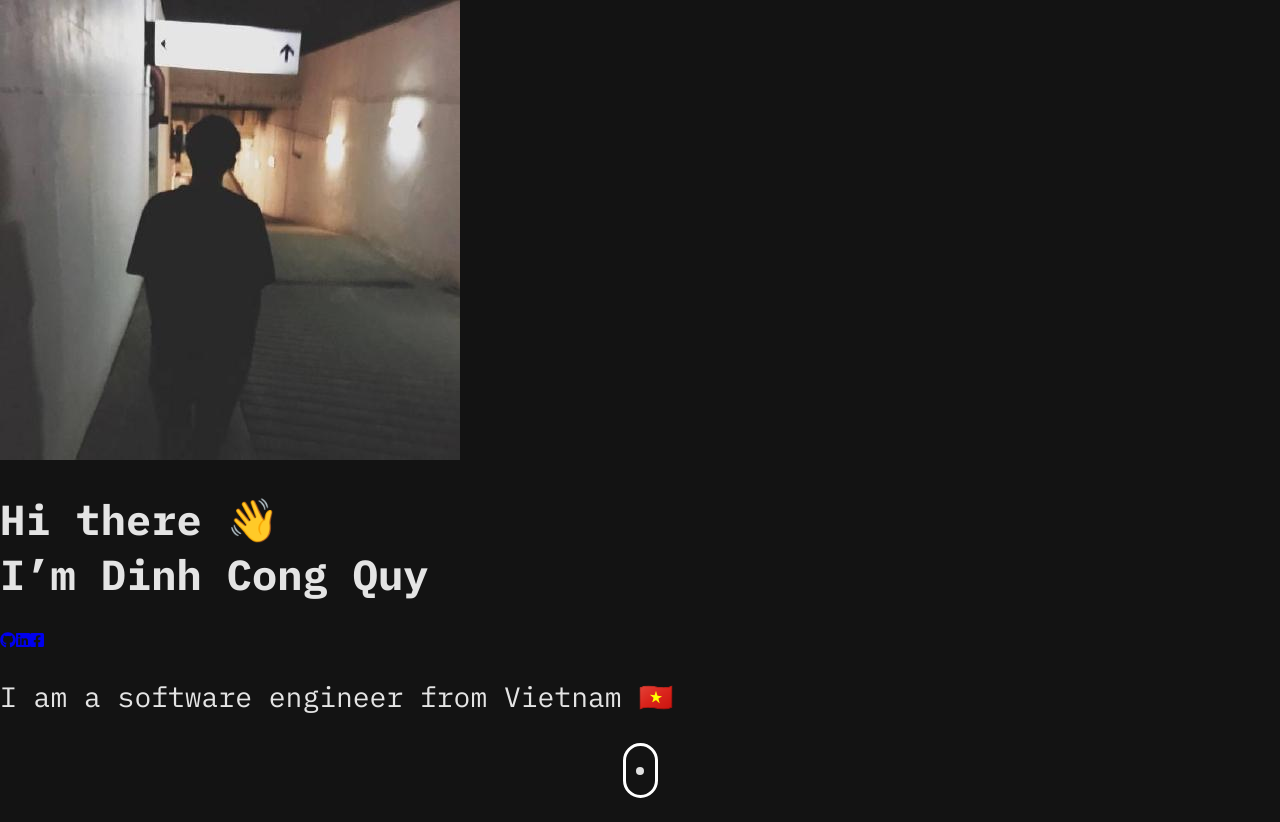
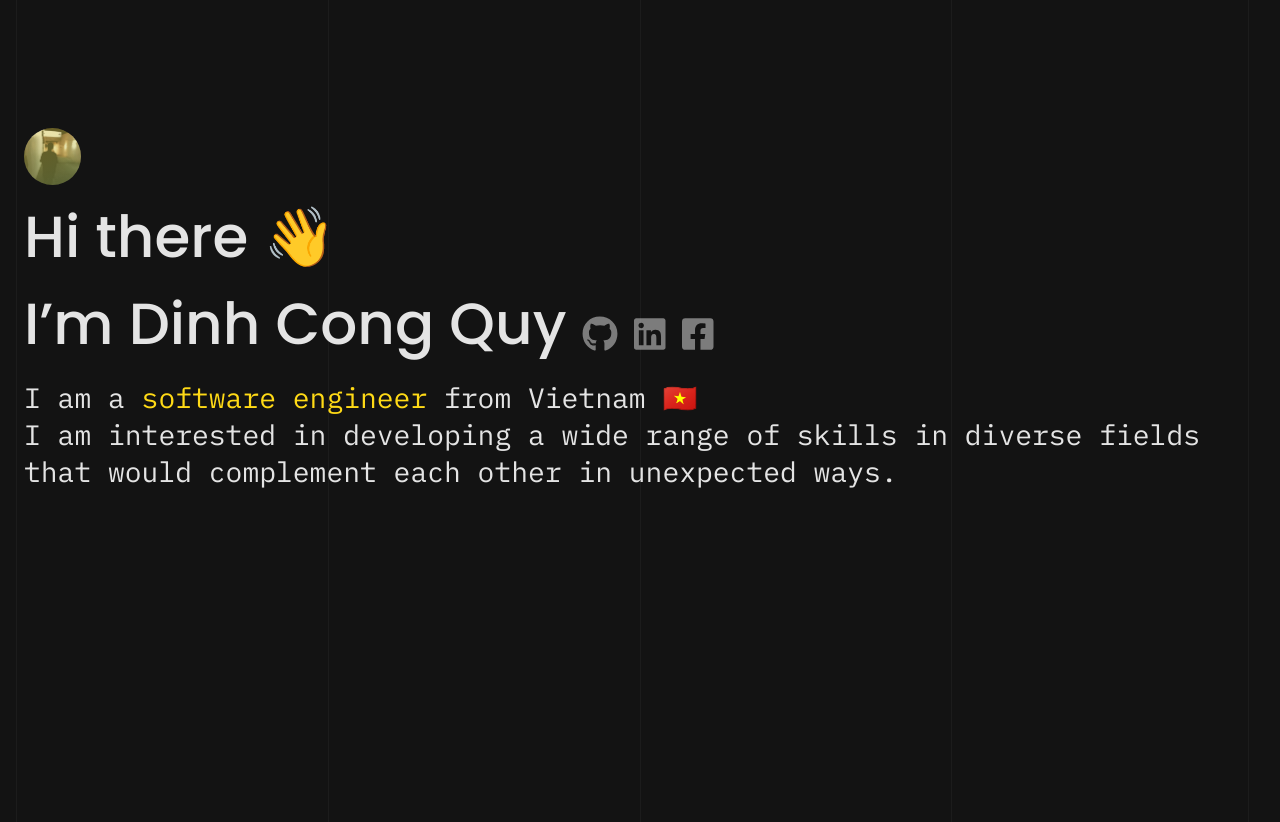
Before and after one commit to quyctd/quyctd.github.io, a React (Create React App) app: page / in a window 1280 px wide. Built offline with nearby package versions, Linux system fonts and the light colour scheme.

Commit message:
A lot of changes

```diff
--- a/src/components/homepage.jsx
+++ b/src/components/homepage.jsx
@@ -1,21 +1,52 @@
+/* eslint-disable prettier/prettier */
 import React from "react";
 import { FontAwesomeIcon } from "@fortawesome/react-fontawesome";
 
-import ScrollButton from "./scrollButton";
 import styles from "./index.module.scss";
 
 const Homepage = () => {
   return (
     <div className={styles.appHoly}>
-      <div className={styles.main}>
-        <img src="/my.jpeg" alt="quyctd" className={styles.avatar} />
-        <h1 className={styles.heading}>
+      <div className={styles.appMain}>
+        <div className={styles.layoutContainer}>
+          <div
+            className={styles.layoutContainerStrip}
+            style={{ gridColumnStart: 1, transform: "translateX(-8px)" }}
+          />
+          <div
+            className={styles.layoutContainerStrip}
+            style={{ gridColumnStart: 4, transform: "translateX(-8px)" }}
+          />
+          <div
+            className={styles.layoutContainerStrip}
+            style={{ gridColumnStart: 7, transform: "translateX(-8px)" }}
+          />
+          <div
+            className={styles.layoutContainerStrip}
+            style={{ gridColumnStart: 10, transform: "translateX(-8px)" }}
+          />
+          <div
+            className={styles.layoutContainerStrip}
+            style={{ gridColumnStart: 13, transform: "translateX(-8px)" }}
+          />
+          <div className={styles.homeHero}>
+            <div>
+              <div className={styles.heroImg}>
+                <img src="/my.jpeg" alt="quyctd" />
+                <div />
+              </div>
+              <div className={styles.heroHeading}>
+                <h1 className={styles.typo}>
                   Hi there 👋
                   <br />
                   I’m Dinh Cong Quy
                 </h1>
-        <div className={styles.socialIcons}>
-          <a href="https://github.com/quyctd" target="_blank" rel="noreferrer">
+                <h1 className={styles.socialIcons}>
+                  <a
+                    href="https://github.com/quyctd"
+                    target="_blank"
+                    rel="noreferrer"
+                  >
                     <FontAwesomeIcon icon={["fab", "github"]} />
                   </a>
                   <a
@@ -32,17 +63,23 @@ const Homepage = () => {
                   >
                     <FontAwesomeIcon icon={["fab", "facebook-square"]} />
                   </a>
+                </h1>
               </div>
-        <p>I am a software engineer from Vietnam 🇻🇳</p>
-        <ScrollButton />
-        {/* <p>
-            I am interested in developing a wide range of skills in diverse
-            fields that would complement each other in unexpected ways. So I
-            engrained this idea to my lifestyle, and created a goal of learning
-            one new thing in depth every trimester.
-          </p> */}
+
+              <h2 className={styles.subHeading}>
+                I am a&nbsp;
+                <span className={styles.highLight}>software engineer</span>
+                &nbsp;from Vietnam 🇻🇳
+                <br />
+                I am
+                interested in developing
+                a wide range of skills in diverse fields
+                that would complement each other in unexpected ways.
+              </h2>
             </div>
-      {/* <footer>Built and Designed with ❤️</footer> */}
+          </div>
+        </div>
+      </div>
     </div>
   );
 };
--- a/src/components/index.module.scss
+++ b/src/components/index.module.scss
@@ -5,3 +5,120 @@
   grid-template: auto 1fr auto/auto minmax(auto, 1440px) auto;
   min-height: 100%;
 }
+
+.appMain {
+  grid-column: 2/3;
+}
+
+.layoutContainer {
+  margin: 0 1.5rem;
+  grid-column-gap: 15px;
+  column-gap: 15px;
+  position: relative;
+  min-height: 100%;
+
+  @media (min-width: 798px) {
+    display: grid;
+    grid-template-columns: repeat(12, 1fr);
+    grid-column-gap: 15px;
+    -moz-column-gap: 15px;
+    column-gap: 15px;
+    align-content: baseline;
+  }
+}
+
+.layoutContainerStrip {
+  @media (min-width: 798px) {
+    position: absolute;
+    top: -75px;
+    bottom: -116px;
+    width: 1px;
+    background-color: #272727;
+    z-index: -1;
+    opacity: 0.5;
+  }
+}
+
+.homeHero {
+  margin-bottom: 70px;
+  @media (min-width: 798px) {
+    grid-column: 1/13;
+    margin-top: 128px;
+    margin-bottom: 192px;
+  }
+}
+
+.heroImg {
+  margin-bottom: 0.5rem;
+  position: relative;
+  border-radius: 50%;
+  width: 57px;
+  height: 57px;
+  img {
+    border-radius: 50%;
+    height: inherit;
+    object-fit: fill;
+  }
+  div {
+    background-image: $bg-grad;
+    position: absolute;
+    top: 0;
+    left: 0;
+    height: 100%;
+    width: 100%;
+    border-radius: 50%;
+    opacity: 0.3;
+  }
+}
+
+.heroHeading {
+  margin-bottom: 0.75rem;
+  @media (min-width: 798px) {
+    display: flex;
+    align-items: flex-end;
+  }
+  a {
+    color: $color-text;
+    opacity: 0.5;
+    display: inline-flex;
+    transition: all 0.2s ease;
+    margin-right: 1rem;
+    &:hover {
+      opacity: 1;
+    }
+  }
+}
+
+.typo {
+  font-family: $display-font;
+  font-weight: 500;
+  font-size: 2.625rem;
+  @media (min-width: 798px) {
+    font-size: 3.625rem;
+  }
+}
+
+.socialIcons {
+  margin-top: 1rem;
+  font-size: 1.75rem;
+  @media (min-width: 798px) {
+    font-size: 2.25rem;
+    position: relative;
+    bottom: 5px;
+    margin-left: 1rem;
+  }
+}
+
+.subHeading {
+  margin-bottom: 1.5rem;
+  font-weight: 400;
+  font-size: 1.25rem;
+  @media (min-width: 798px) {
+    font-size: 1.75rem;
+    white-space: pre-wrap;
+  }
+}
+
+.highLight {
+  color: $color-accent;
+}
--- a/src/components/scrollButton.jsx
+++ /dev/null
@@ -1,17 +0,0 @@
-import React from "react";
-
-import styles from "./scrollButton.module.scss";
-
-const ScrollButton = () => {
-  return (
-    <span className={styles.scrollBtn}>
-      <a href="/">
-        <span className={styles.mouse}>
-          <span />
-        </span>
-      </a>
-    </span>
-  );
-};
-
-export default ScrollButton;
--- a/src/components/scrollButton.module.scss
+++ /dev/null
@@ -1,111 +0,0 @@
-@-webkit-keyframes ani-mouse {
-  0% {
-    opacity: 1;
-    top: 29%;
-  }
-  15% {
-    opacity: 1;
-    top: 50%;
-  }
-  50% {
-    opacity: 0;
-    top: 50%;
-  }
-  100% {
-    opacity: 0;
-    top: 29%;
-  }
-}
-
-@-moz-keyframes ani-mouse {
-  0% {
-    opacity: 1;
-    top: 29%;
-  }
-  15% {
-    opacity: 1;
-    top: 50%;
-  }
-  50% {
-    opacity: 0;
-    top: 50%;
-  }
-  100% {
-    opacity: 0;
-    top: 29%;
-  }
-}
-
-@keyframes ani-mouse {
-  0% {
-    opacity: 1;
-    top: 29%;
-  }
-  15% {
-    opacity: 1;
-    top: 50%;
-  }
-  50% {
-    opacity: 0;
-    top: 50%;
-  }
-  100% {
-    opacity: 0;
-    top: 29%;
-  }
-}
-.scrollBtn {
-  display: block;
-  position: absolute;
-  left: 0;
-  right: 0;
-  text-align: center;
-}
-.scrollBtn > * {
-  display: inline-block;
-  line-height: 18px;
-  font-size: 13px;
-  font-weight: normal;
-  color: #7f8c8d;
-  color: #ffffff;
-  font-family: "proxima-nova", "Helvetica Neue", Helvetica, Arial, sans-serif;
-  letter-spacing: 2px;
-}
-.scrollBtn > *:hover,
-.scrollBtn > *:focus,
-.scrollBtn > *.active {
-  color: #ffffff;
-}
-.scrollBtn > *:hover,
-.scrollBtn > *:focus,
-.scrollBtn > *:active,
-.scrollBtn > *.active {
-  opacity: 0.8;
-  filter: alpha(opacity=80);
-}
-.scrollBtn .mouse {
-  position: relative;
-  display: block;
-  width: 35px;
-  height: 55px;
-  margin: 0 auto 20px;
-  -webkit-box-sizing: border-box;
-  -moz-box-sizing: border-box;
-  box-sizing: border-box;
-  border: 3px solid white;
-  border-radius: 23px;
-}
-.scrollBtn .mouse > * {
-  position: absolute;
-  display: block;
-  top: 29%;
-  left: 50%;
-  width: 8px;
-  height: 8px;
-  margin: -4px 0 0 -4px;
-  background: white;
-  border-radius: 50%;
-  -webkit-animation: ani-mouse 2.5s linear infinite;
-  -moz-animation: ani-mouse 2.5s linear infinite;
-  animation: ani-mouse 2.5s linear infinite;
-}
--- a/src/index.scss
+++ b/src/index.scss
@@ -23,3 +23,24 @@ h1 {
 p {
   font-size: 1.75rem;
 }
+
+*,
+:after,
+:before {
+  border: 0 solid $color-border;
+}
+
+blockquote,
+dd,
+dl,
+figure,
+h1,
+h2,
+h3,
+h4,
+h5,
+h6,
+p,
+pre {
+  margin: 0;
+}
--- a/styles/_variables.scss
+++ b/styles/_variables.scss
@@ -1,5 +1,14 @@
 // Colors variables
 $color-background: #131313;
 $color-text: #e4e4e4;
+$color-border: #dae1e7;
+$color-accent: #ffda16;
+
+// Background
+$bg-grad: radial-gradient(
+  380.05% 412.85% at 171.84% 379.12%,
+  #34ffce 0%,
+  #ffda16 100%
+);
 
 $display-font: "Poppins", sans-serif;
```
Lines whose indentation alone changed are shown as unchanged.
